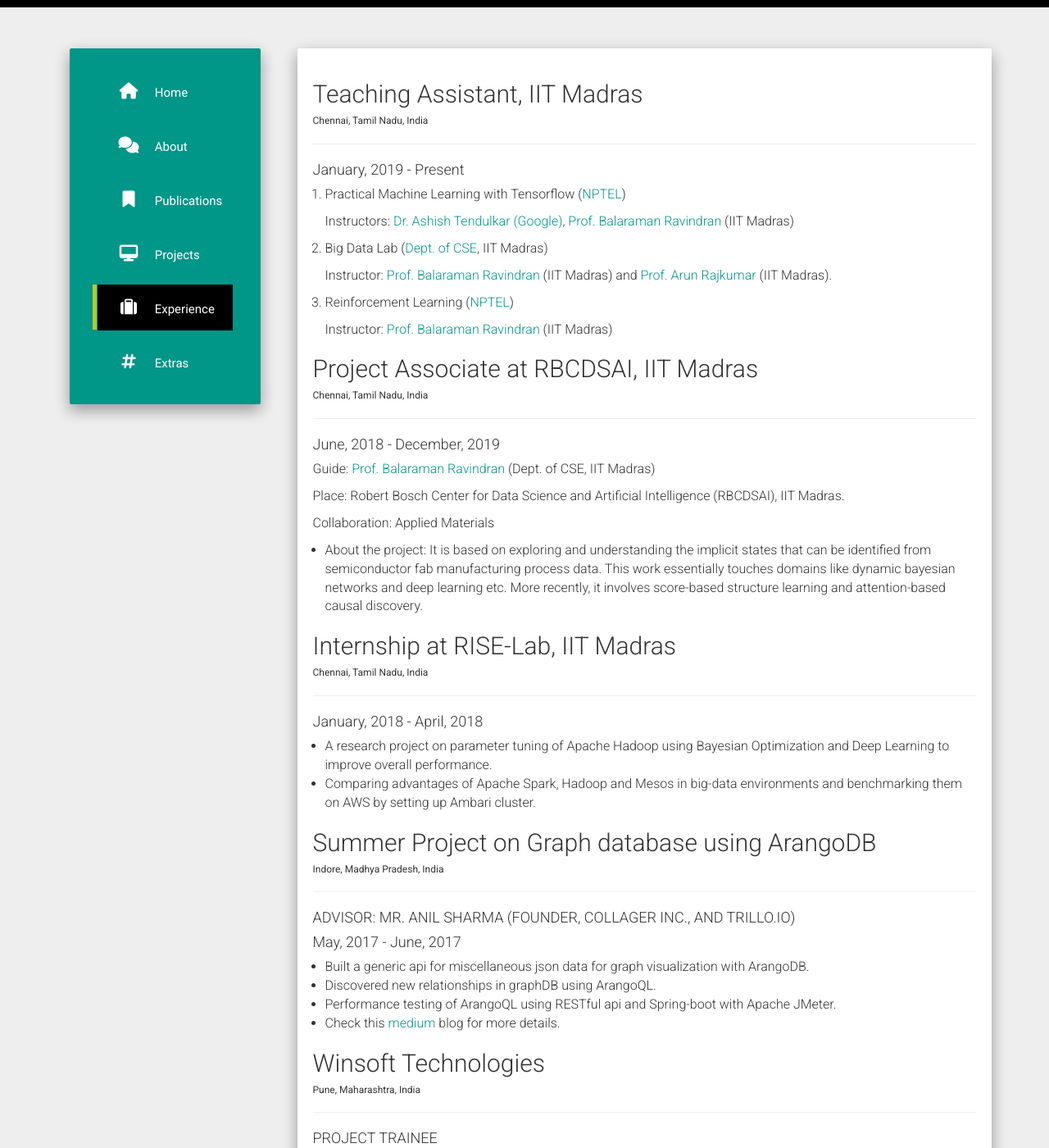
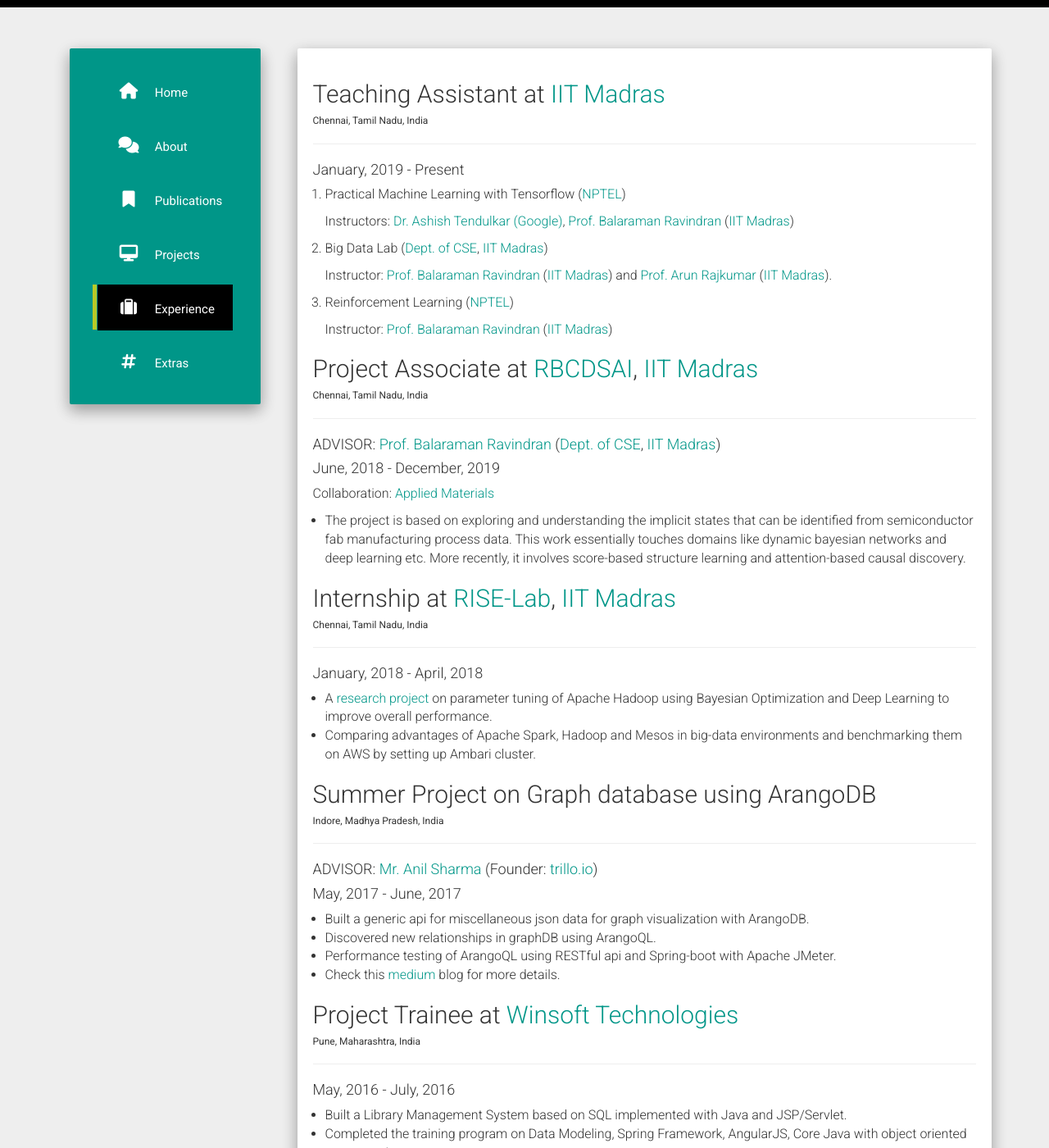
Before and after one commit to pranshu28/pranshu28.github.io, a Jekyll site: the page built from experience.md, in a window 1280 px wide and 1400 px high, scrolled down 282 px. Shown: the whole window at 82% size. Built offline with Jekyll 4.4.1, drawn with Linux system fonts in a browser that asks for light colours; nearby versions of some CDN libraries.

Commit message:
Add files via upload

```diff
--- a/experience.md
+++ b/experience.md
@@ -4,47 +4,44 @@
 permalink: /experience/
 ---
 
-## Teaching Assistant, IIT Madras
+## Teaching Assistant at [IIT Madras](https://www.iitm.ac.in)
 ###### Chennai, Tamil Nadu, India
 --------------------------------------------------
 #### January, 2019 - Present
 
 1. Practical Machine Learning with Tensorflow ([NPTEL](https://swayam.gov.in/nd1_noc20_cs44/preview))
 
-    Instructors: [Dr. Ashish Tendulkar (Google)](https://www.linkedin.com/in/ashishtendulkar), [Prof. Balaraman Ravindran](http://www.cse.iitm.ac.in/~ravi/) (IIT Madras)
-2. Big Data Lab ([Dept. of CSE](https://www.cse.iitm.ac.in/course_details.php?arg=MTQw), IIT Madras)
+    Instructors: [Dr. Ashish Tendulkar (Google)](https://www.linkedin.com/in/ashishtendulkar), [Prof. Balaraman Ravindran](http://www.cse.iitm.ac.in/~ravi/) ([IIT Madras](https://www.iitm.ac.in))
+2. Big Data Lab ([Dept. of CSE](https://www.cse.iitm.ac.in/course_details.php?arg=MTQw), [IIT Madras](https://www.iitm.ac.in))
 
-    Instructor: [Prof. Balaraman Ravindran](http://www.cse.iitm.ac.in/~ravi/) (IIT Madras) and [Prof. Arun Rajkumar](https://sites.google.com/view/arun-rajkumar) (IIT Madras).
+    Instructor: [Prof. Balaraman Ravindran](http://www.cse.iitm.ac.in/~ravi/) ([IIT Madras](https://www.iitm.ac.in)) and [Prof. Arun Rajkumar](https://sites.google.com/view/arun-rajkumar) ([IIT Madras](https://www.iitm.ac.in)).
 3. Reinforcement Learning ([NPTEL](https://swayam.gov.in/nd1_noc21_cs71/preview))
 
-    Instructor: [Prof. Balaraman Ravindran](http://www.cse.iitm.ac.in/~ravi/) (IIT Madras)
+    Instructor: [Prof. Balaraman Ravindran](http://www.cse.iitm.ac.in/~ravi/) ([IIT Madras](https://www.iitm.ac.in))
 
-## Project Associate at RBCDSAI, IIT Madras
+## Project Associate at [RBCDSAI](https://rbcdsai.iitm.ac.in), [IIT Madras](https://www.iitm.ac.in)
 ###### Chennai, Tamil Nadu, India
 --------------------------------------------------
+#### ADVISOR: [Prof. Balaraman Ravindran](http://www.cse.iitm.ac.in/~ravi/) ([Dept. of CSE](https://www.cse.iitm.ac.in), [IIT Madras](https://www.iitm.ac.in))
 #### June, 2018 - December, 2019
 
-Guide: [Prof. Balaraman Ravindran](http://www.cse.iitm.ac.in/~ravi/) (Dept. of CSE, IIT Madras)
-
-Place: Robert Bosch Center for Data Science and Artificial Intelligence (RBCDSAI), IIT Madras.
-
-Collaboration: Applied Materials
-* About the project: It is based on exploring and understanding the implicit states that can be identified from semiconductor fab manufacturing process data. This work essentially touches domains like dynamic bayesian networks and deep learning etc. More recently, it involves score-based structure learning and attention-based causal discovery.
+Collaboration: [Applied Materials](https://www.appliedmaterials.com)
+* The project is based on exploring and understanding the implicit states that can be identified from semiconductor fab manufacturing process data. This work essentially touches domains like dynamic bayesian networks and deep learning etc. More recently, it involves score-based structure learning and attention-based causal discovery.
 
 
-## Internship at RISE-Lab, IIT Madras
+## Internship at [RISE-Lab](https://rise-iil.github.io), [IIT Madras](https://www.iitm.ac.in)
 ###### Chennai, Tamil Nadu, India
 --------------------------------------------------
 #### January, 2018 - April, 2018
 
-* A research project on parameter tuning of Apache Hadoop using Bayesian Optimization and Deep Learning to improve overall performance.
+* A [research project](https://drive.google.com/file/d/1gyUPFzFd9H0oP6abI5eJ-d-YEd4vpUZK/view?usp=sharing) on parameter tuning of Apache Hadoop using Bayesian Optimization and Deep Learning to improve overall performance.
 * Comparing advantages of Apache Spark, Hadoop and Mesos in big-data environments and benchmarking them on AWS by setting up Ambari cluster.
 
 
 ## Summer Project on Graph database using ArangoDB
 ###### Indore, Madhya Pradesh, India
 --------------------------------------------------
-#### ADVISOR: MR. ANIL SHARMA (FOUNDER, COLLAGER INC., AND TRILLO.IO)
+#### ADVISOR: [Mr. Anil Sharma](https://anil789.medium.com) (Founder: [trillo.io](http://trillo.io/))
 #### May, 2017 - June, 2017
 
 * Built a generic api for miscellaneous json data for graph visualization with ArangoDB.
@@ -54,10 +51,9 @@
 
 
 
-## Winsoft Technologies
+## Project Trainee at [Winsoft Technologies](http://www.winsoftech.com)
 ###### Pune, Maharashtra, India
 -----------------------
-#### PROJECT TRAINEE
 #### May, 2016 - July, 2016
 
 * Built a Library Management System based on SQL implemented with Java and JSP/Servlet.
```
Also changed, not shown: about.md (+2 -2 lines), extras.md (+5 -5 lines).
